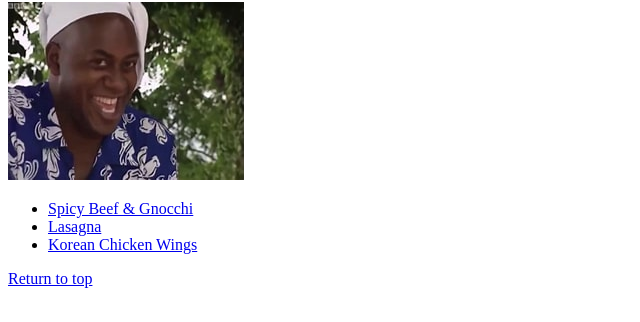
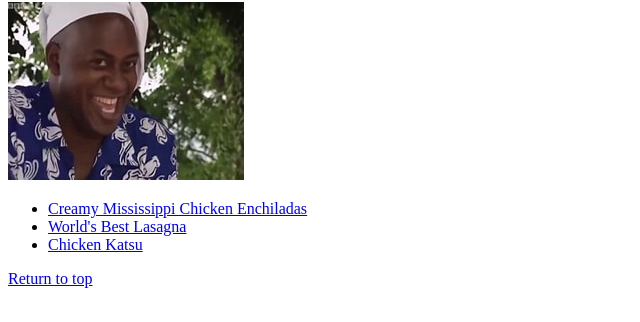
Before and after one commit to iliyasahad/odin-recipes, a plain HTML site: page index.html in a window 1280 px wide. Shown: the part 78-400 px from the top of the page, without its empty margins (0-640 px from the left). Drawn offline with Linux system fonts and the light colour scheme.

Commit message:
Changed link titles

```diff
--- a/index.html
+++ b/index.html
@@ -11,9 +11,9 @@
 
     <div>
         <ul>
-            <li><a href="./recipes/chicken_enchiladas.html">Spicy Beef & Gnocchi</a></li>
-            <li><a href="./recipes/lasagna.html">Lasagna</a></li>
-            <li><a href="./recipes/chicken_katsu.html">Korean Chicken Wings</a></li>
+            <li><a href="./recipes/chicken_enchiladas.html">Creamy Mississippi Chicken Enchiladas</a></li>
+            <li><a href="./recipes/lasagna.html">World's Best Lasagna</a></li>
+            <li><a href="./recipes/chicken_katsu.html">Chicken Katsu</a></li>
         </ul>
     </div>
 
```
